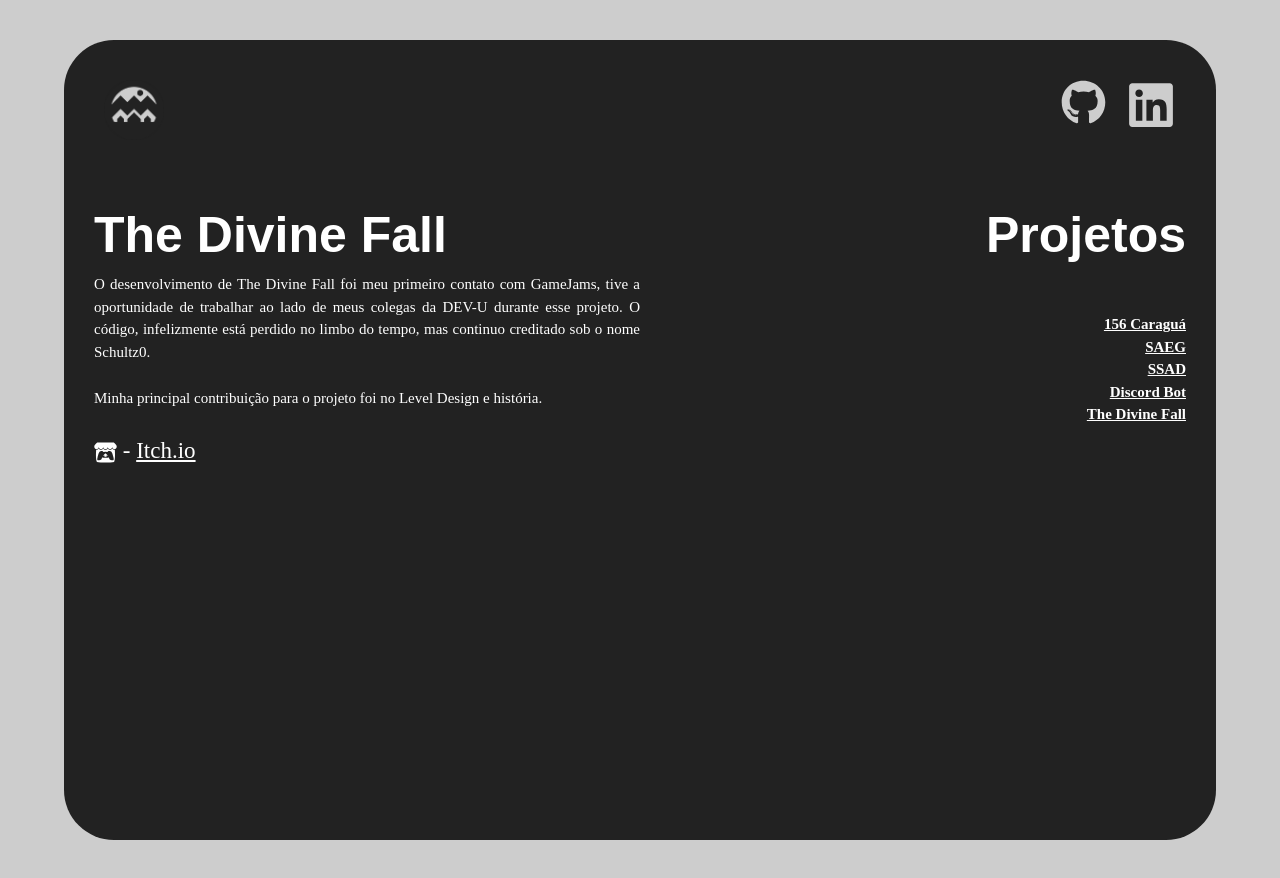
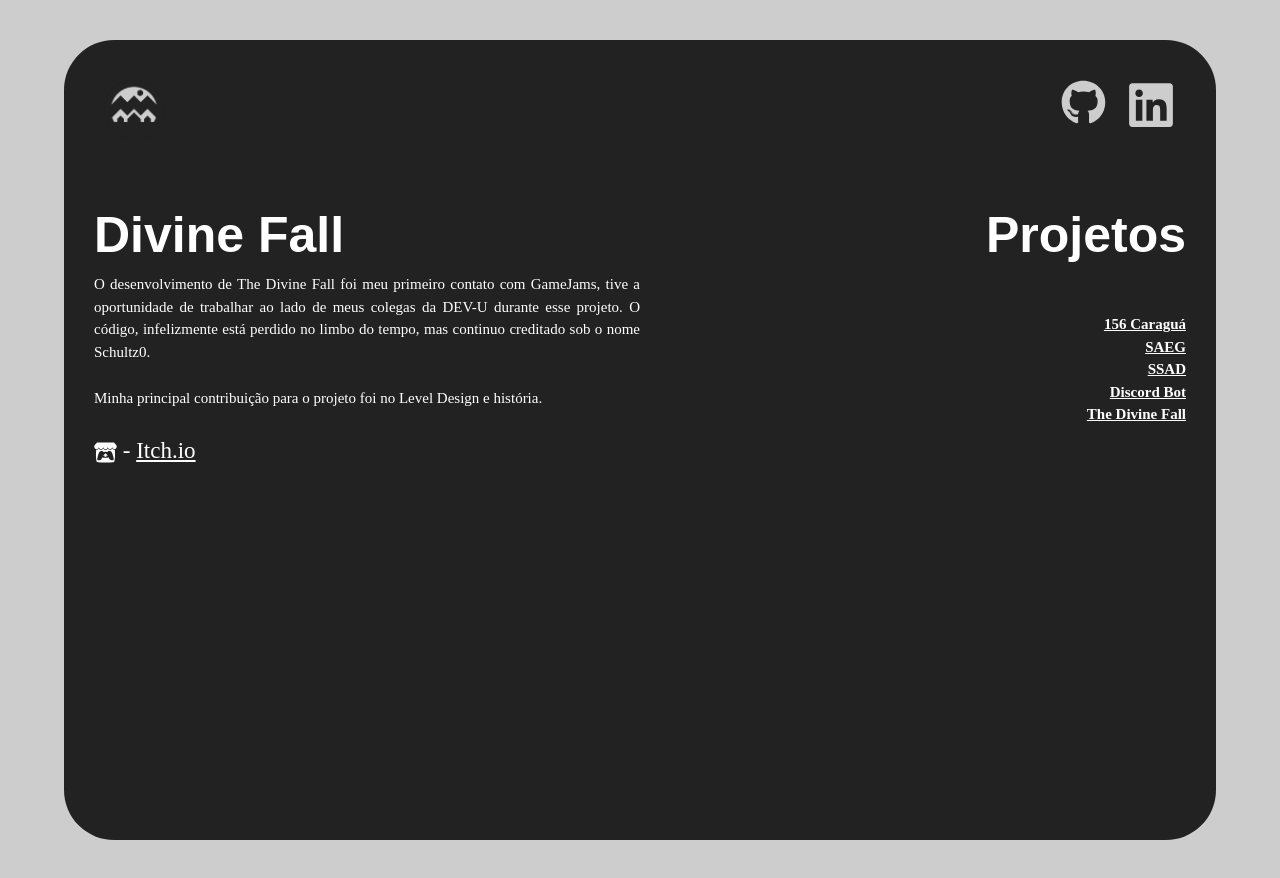
Before and after one commit to PedroVidal27/react-portfolio, a Next.js app: page /react-portfolio/ in a window 1280 px wide. Both pictures are taken after a click on the link "The Divine Fall". Built offline with nearby package versions, Linux system fonts and the light colour scheme.

Commit message:
:bug: fix

```diff
--- a/src/app/pages/divine-fall/index.tsx
+++ b/src/app/pages/divine-fall/index.tsx
@@ -9,7 +9,7 @@ export default function DivineFall() {
         className="whitespace-nowrap poppins-extrabold color-change"
         style={{ fontSize: setSizeByScreen(18, 24, 50, 75) }}
       >
-        The Divine Fall
+        Divine Fall
       </h1>
       <p
         className="text-justify"
```
